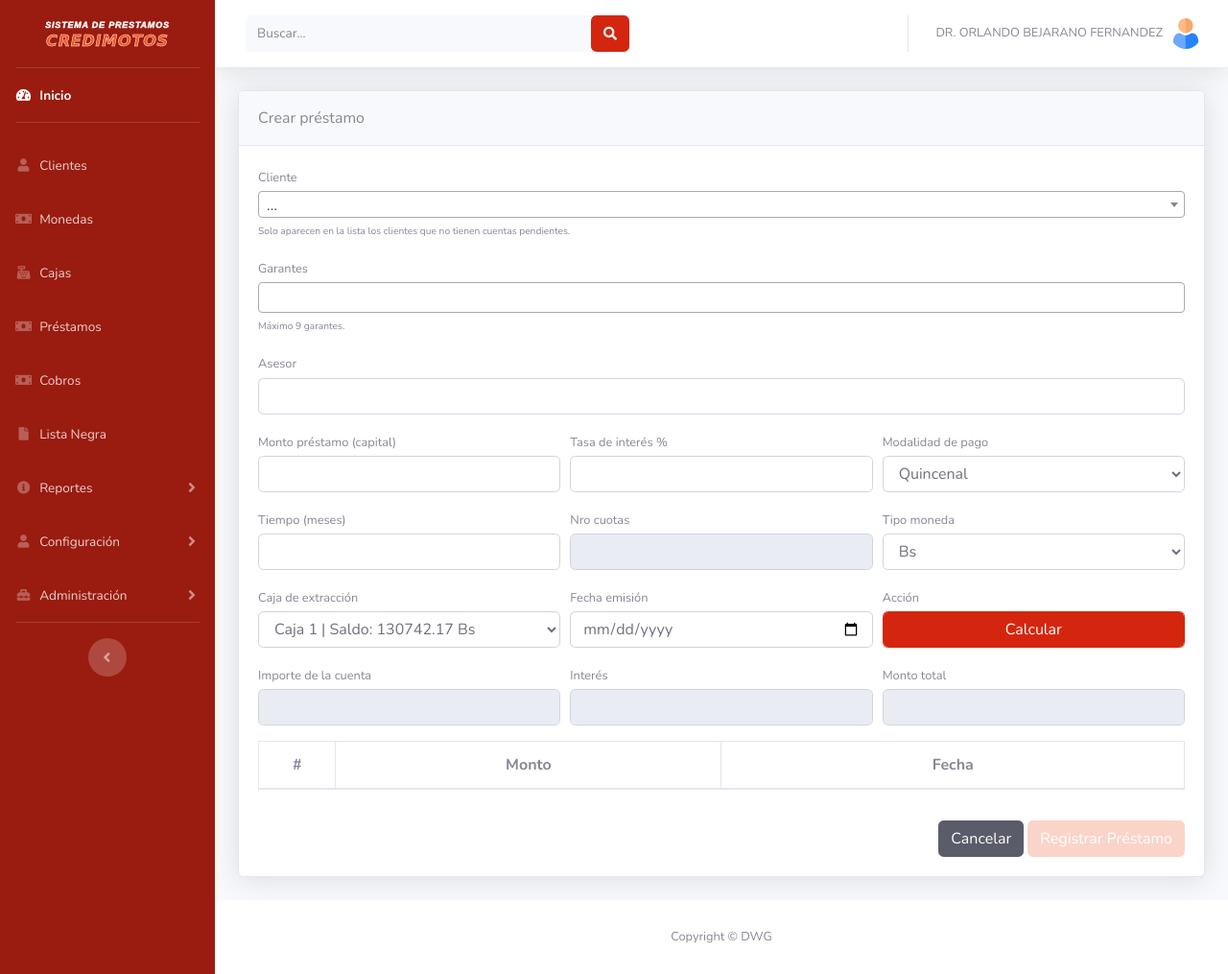
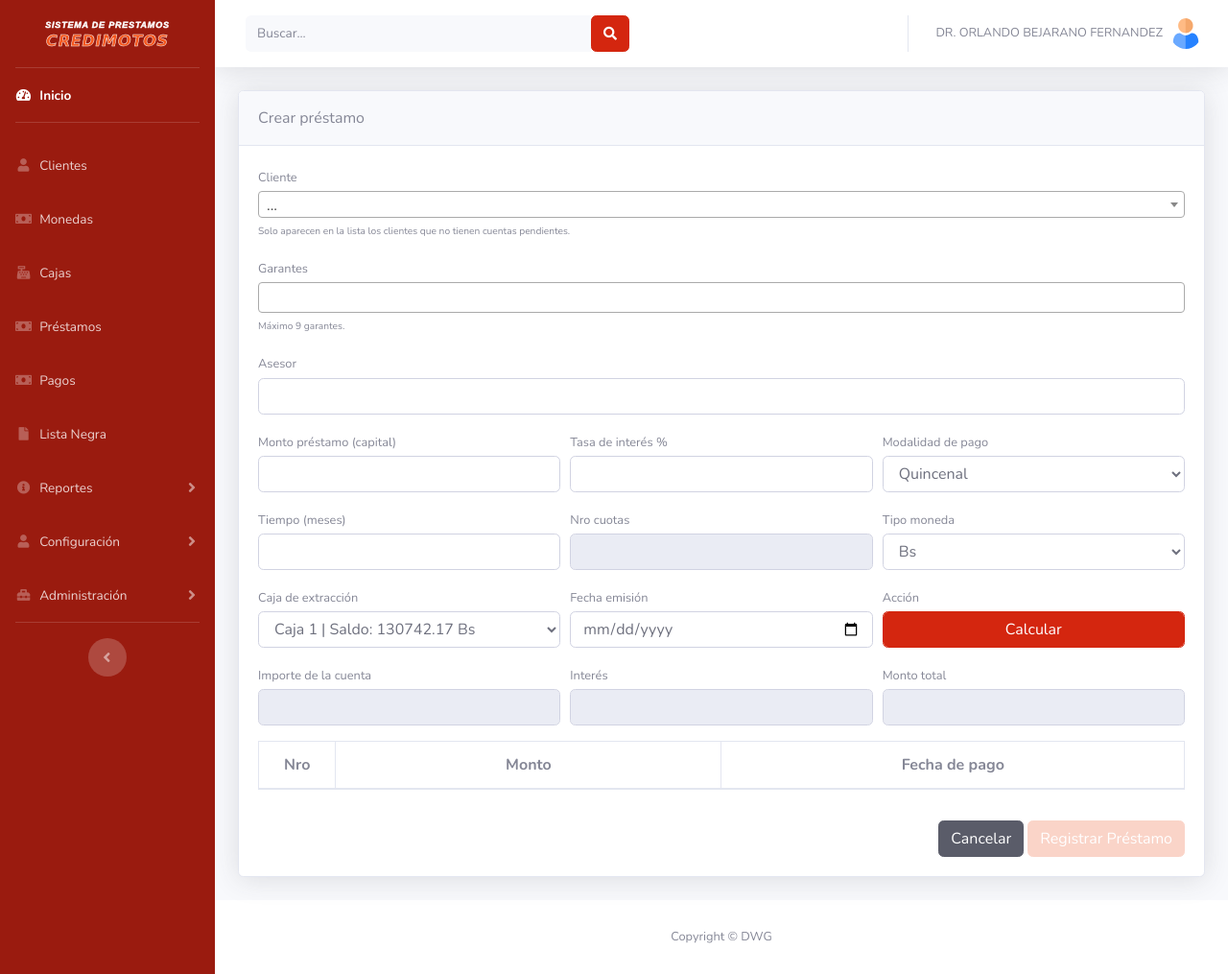
Before and after one commit to darwin220799/PROYECTO-PRESTAMOS, a CodeIgniter app: page /prestamos/index.php/admin/loans/edit in a window 1280 px wide. Shown: the whole page at 96% size. Run offline with CodeIgniter, Linux system fonts and the light colour scheme; a user stored in the database is signed in; data comes from the database, SQL or seed files in the repository; data that the repository does not hold is empty; some libraries are stand-ins or nearby versions.

Commit message:
cambios darwin 15-02-2024

```diff
--- a/application/views/admin/components/sidebar.php
+++ b/application/views/admin/components/sidebar.php
@@ -64,7 +64,7 @@ $LEGAL_PROCESS_READ = $ci->permission_m->getAuthorization($this->session->userda
   <li class="nav-item">
     <a class="nav-link" href="<?php echo site_url('admin/payments'); ?>">
       <i class="fas fa-fw fa-money-bill"></i>
-      <span>Cobros</span></a>
+      <span>Pagos</span></a>
   </li>
   <?php if ($LEGAL_PROCESS_READ) : ?>
     <li class="nav-item">
--- a/application/views/admin/loans/edit.php
+++ b/application/views/admin/loans/edit.php
@@ -72,6 +72,7 @@
           <option value="semanal">Semanal</option>
           <option value="quincenal" selected="selected">Quincenal</option>
           <option value="mensual">Mensual</option>
+          <option value="mensual">Semestral</option>
         </select>
       </div>
     </div>
@@ -130,9 +131,9 @@
         <table class="table table-bordered" id="quotas" width="100%" cellspacing="0">
           <thead>
             <tr>
-              <th class="col-md-1 text-center">#</th>
+              <th class="col-md-1 text-center">Nro </th>
               <th class="col-md-5 text-center">Monto</th>
-              <th class="col-md-6 text-center">Fecha</th>
+              <th class="col-md-6 text-center">Fecha de pago</th>
             </tr>
           </thead>
           <tbody id="tbody">
--- a/application/views/admin/payments/index.php
+++ b/application/views/admin/payments/index.php
@@ -13,7 +13,7 @@
         </select>
       <?php endif ?>
       <?php if ($LOAN_READ || $AUTHOR_LOAN_READ || $LOAN_ITEM_READ || $AUTHOR_LOAN_ITEM_READ) : ?>
-       <a id="week" href="#" class="btn btn-sm btn-primary shadow-sm" data-toggle="ajax-modal"><i class="fas fa-eye fa-sm"></i> Semana</a>
+       <a id="week" href="#" class="btn btn-sm btn-primary shadow-sm" data-toggle="ajax-modal"><i class="fas fa-eye fa-sm"></i> Cobrables & Morosos</a>
       <?php endif ?>
       <?php if ($PAYMENT_CREATE || $AUTHOR_PAYMENT_CREATE) : ?>
         <a class="d-sm-inline-block btn btn-sm btn-primary shadow-sm" href="<?php echo site_url('admin/payments/edit'); ?>"><i class="fas fa-plus-circle fa-sm"></i> Realizar Pago</a>
@@ -42,7 +42,7 @@
       <table class="table table-bordered" id="loanItemsPayedTable" width="100%" cellspacing="0">
         <thead>
           <tr>
-            <th>CI</th>
+            <th>DNI</th>
             <th class="col-5">Cliente</th>
             <th>Prest. ID</th>
             <th>N° Cuota</th>
--- a/assets/js/loans/edit.js
+++ b/assets/js/loans/edit.js
@@ -87,6 +87,8 @@ $(document).ready(function () {
       $('#num_fee').val(time * 4);
     } else if (payment.toLowerCase() == 'diario') {
       $('#num_fee').val(time * 30);
+    } else if (payment.toLowerCase() == 'semestral') {
+      $('#num_fee').val(time * 0.5);
     } else {
       $('#num_fee').val(0);
     }
```
